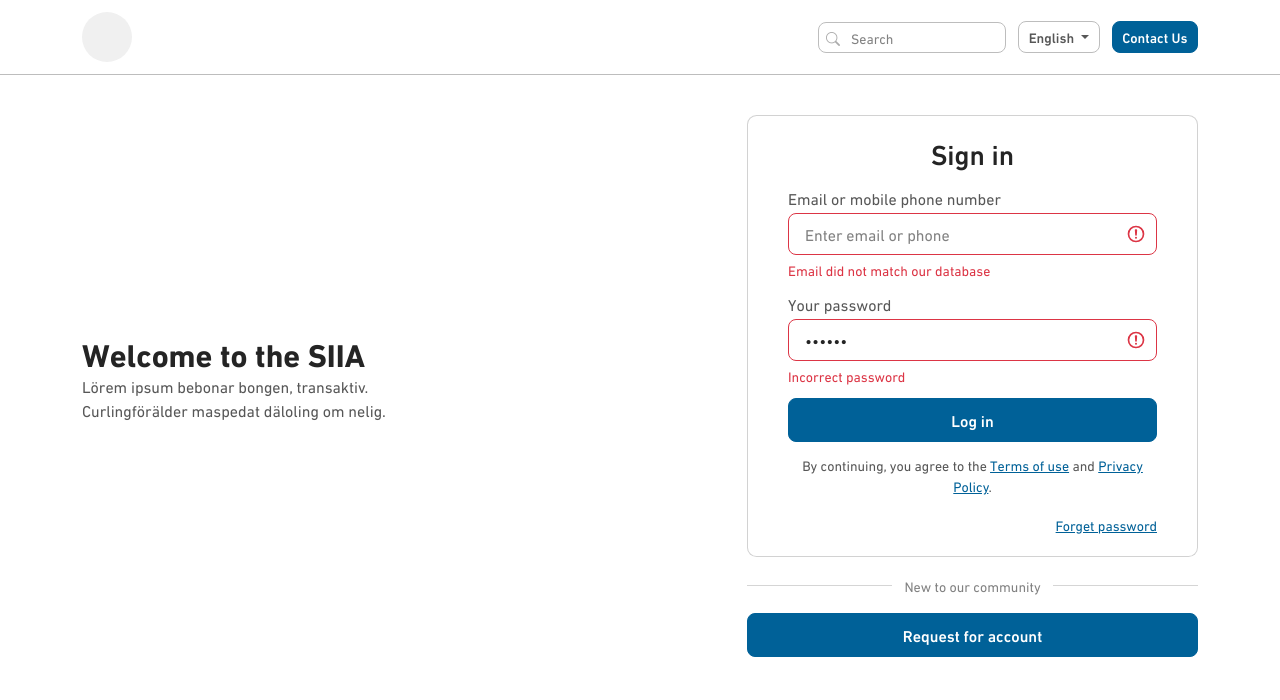
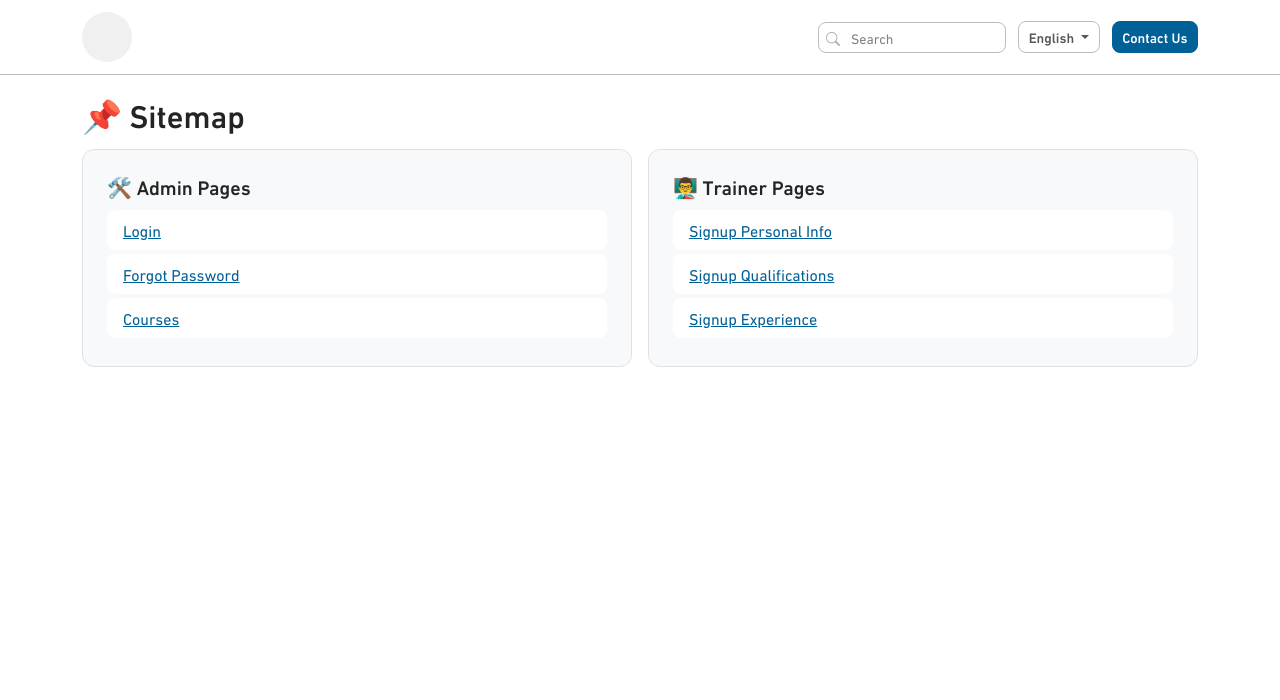
Before and after one commit to akbar-ashraf/siia-bootstrap, a plain HTML site: page index.html in a window 1280 px wide. Drawn offline with nearby package versions, Linux system fonts and the light colour scheme.

Commit message:
structure updated

```diff
--- a/index.html
+++ b/index.html
@@ -9,6 +9,29 @@
       href="https://cdn.jsdelivr.net/npm/bootstrap-icons@1.10.5/font/bootstrap-icons.css"
       rel="stylesheet"
     />
+
+    <style>
+      .sitemap-section {
+        border: 1px solid #dee2e6;
+        border-radius: 0.75rem;
+        padding: 1.5rem;
+        background-color: #f8f9fa;
+      }
+
+      .sitemap-link {
+        display: block;
+        padding: 0.5rem 1rem;
+        margin-bottom: 0.25rem;
+        border-radius: 0.5rem;
+        background-color: #fff;
+        transition: background-color 0.2s;
+      }
+
+      .sitemap-link:hover {
+        background-color: #e9ecef;
+        text-decoration: none;
+      }
+    </style>
   </head>
   <body>
     <!-- Header -->
@@ -57,73 +80,36 @@
       </div>
     </header>
 
-    <!-- Page Content -->
-    <div class="container py-10">
-      <div class="row align-items-center">
-        <!-- Welcome Message -->
-        <div class="col-lg-7 text-center text-lg-start mb-4 mb-lg-0">
-          <h2 class="fw-bold">Welcome to the SIIA</h2>
-          <p class="">
-            Lörem ipsum bebonar bongen, transaktiv.<br />
-            Curlingförälder maspedat däloling om nelig.
-          </p>
+    <div class="container my-5">
+      <h2 class="mb-4">📌 Sitemap</h2>
+
+      <div class="row g-4">
+        <!-- Admin -->
+        <div class="col-md-6">
+          <div class="sitemap-section">
+            <h5 class="mb-3">🛠️ Admin Pages</h5>
+            <a href="admin/login.html" class="sitemap-link">Login</a>
+            <a href="admin/forgot-password.html" class="sitemap-link"
+              >Forgot Password</a
+            >
+            <a href="admin/courses.html" class="sitemap-link">Courses</a>
+          </div>
         </div>
 
-        <!-- Sign In Form -->
-        <div class="col-lg-5">
-          <div class="card px-10 py-5">
-            <h3 class="mb-4 text-center">Sign in</h3>
-
-            <form novalidate>
-              <div class="mb-3">
-                <label for="email" class="form-label"
-                  >Email or mobile phone number</label
-                >
-                <input
-                  type="email"
-                  class="form-control is-invalid"
-                  id="email"
-                  placeholder="Enter email or phone"
-                />
-                <div class="error-text">Email did not match our database</div>
-              </div>
-
-              <div class="mb-3">
-                <label for="password" class="form-label">Your password</label>
-                <input
-                  type="password"
-                  class="form-control is-invalid"
-                  id="password"
-                  value="123456"
-                />
-                <div class="error-text">Incorrect password</div>
-              </div>
-
-              <button type="submit" class="btn btn-primary w-100 mb-3">
-                Log in
-              </button>
-
-              <p class="text-center small">
-                By continuing, you agree to the
-                <a href="#" class="">Terms of use</a> and
-                <a href="#" class="">Privacy Policy</a>.
-              </p>
-
-              <div class="text-end">
-                <a href="forgot-password.html" class="small">Forget password</a>
-              </div>
-            </form>
+        <!-- Trainer -->
+        <div class="col-md-6">
+          <div class="sitemap-section">
+            <h5 class="mb-3">👨‍🏫 Trainer Pages</h5>
+            <a href="/trainer/signup-personalInfo.html" class="sitemap-link"
+              >Signup Personal Info</a
+            >
+            <a href="/trainer/signup-qualifications.html" class="sitemap-link"
+              >Signup Qualifications</a
+            >
+            <a href="/trainer/signup-experience.html" class="sitemap-link"
+              >Signup Experience</a
+            >
           </div>
-
-          <div class="text-center my-4 position-relative">
-            <span class="bg-white px-3 position-relative z-1 small text-muted"
-              >New to our community</span
-            >
-
-            <hr class="my-0 position-absolute top-50 start-0 w-100" />
-          </div>
-
-          <button class="btn btn-primary w-100">Request for account</button>
         </div>
       </div>
     </div>
```
Also changed, not shown: admin/courses.html (renamed from dashboard.html, +2 -2 lines), admin/forgot-password.html (renamed from forgot-password.html, +1 -1 lines), admin/login.html (renamed from login.html, +1 -1 lines).
